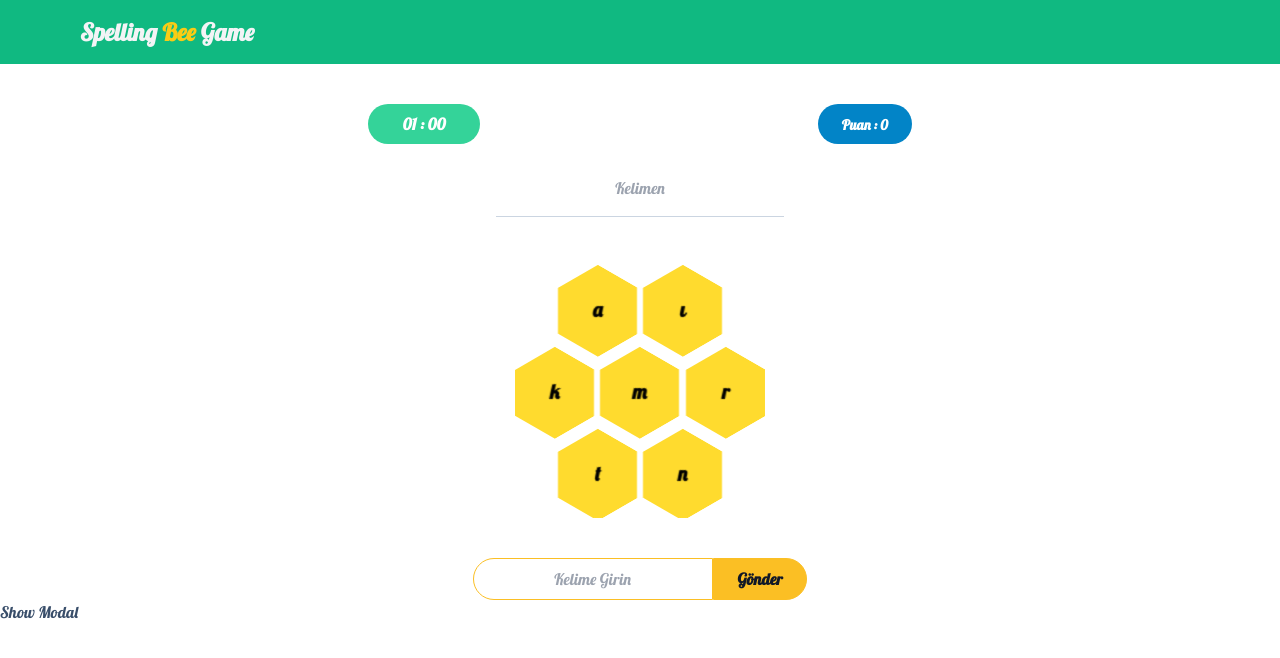
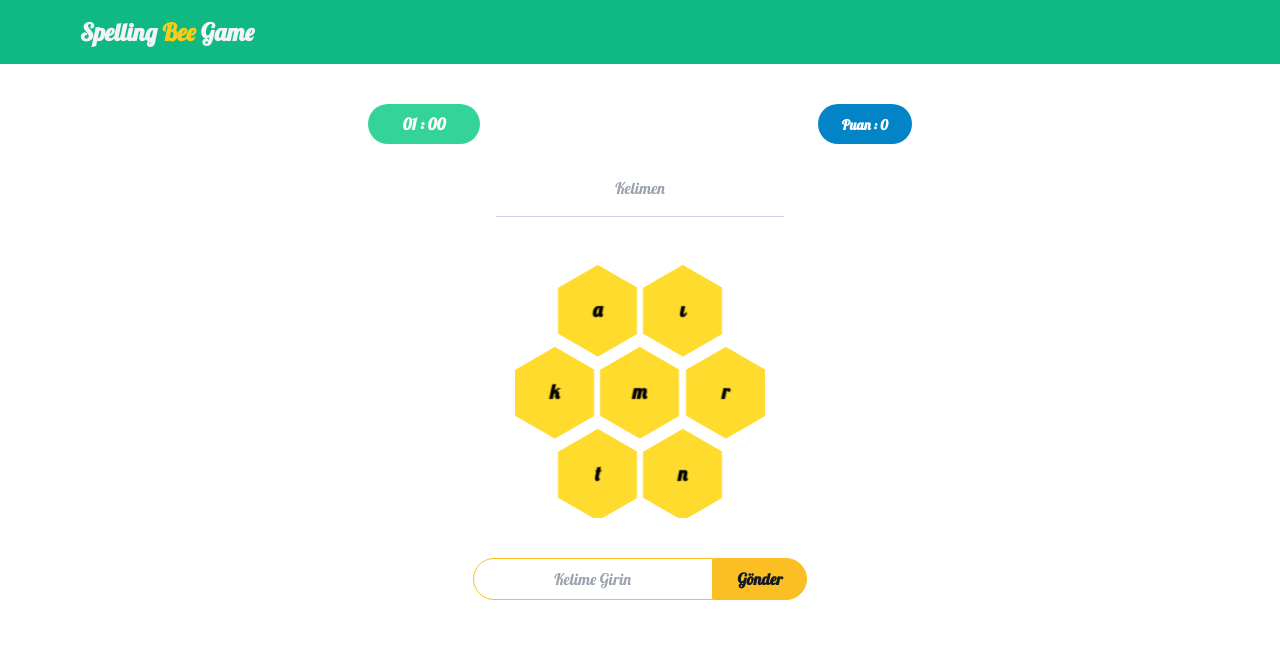
Before and after one commit to musayar9/Spelling-Bee, a Next.js app: page /turkish in a window 1280 px wide. Shown: the top 658 px of the page. Built offline with nearby package versions, Linux system fonts and the light colour scheme.

Commit message:
edit file

```diff
--- a/src/components/Game.jsx
+++ b/src/components/Game.jsx
@@ -124,7 +124,7 @@ export default function Game({ language, dictionary }) {
           </div>
         )}
       </div>
-      <button onClick={() => setShow(true)}>Show Modal</button>
+
       <ResultModal dictionary={dictionary} language={language} />
 
       <ToastContainer
```
